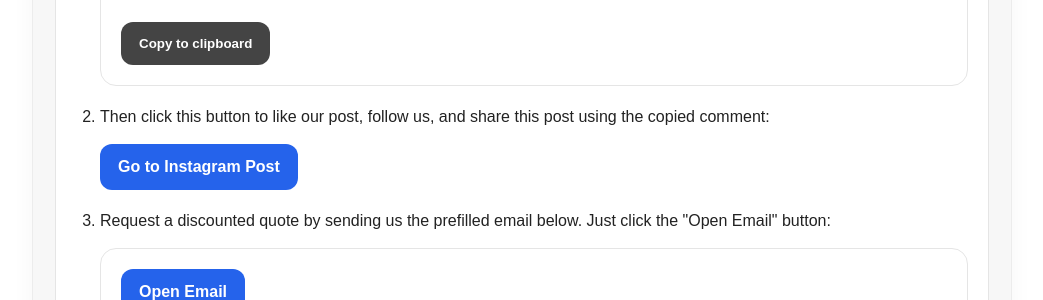
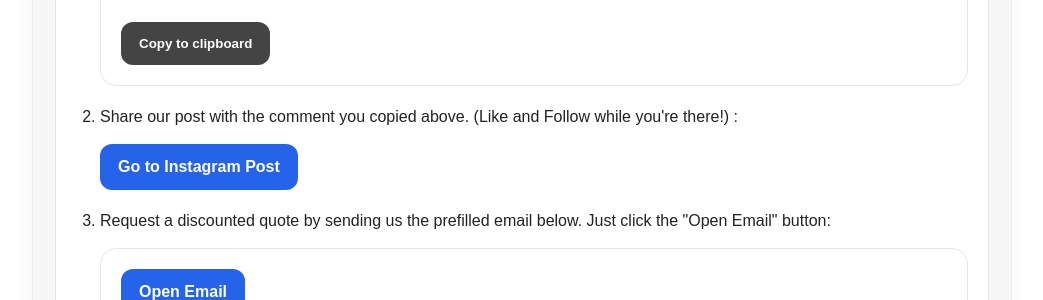
Before and after one commit to 2579maneshaw/2579maneshaw.github.io, a Jekyll site: the page built from discount/ig.html, in a window 1280 px wide. Shown: the part 851-1151 px from the top of the page, without its empty margins (118-1161 px from the left). Built offline with Jekyll 4.4.1, drawn with Linux system fonts in a browser that asks for light colours.

Commit message:
Update ig.html

```diff
--- a/discount/ig.html
+++ b/discount/ig.html
@@ -234,7 +234,7 @@ permalink: /discount/ig/
         </li>
 
         <li>
-          Then click this button to like our post, follow us, and share this post using the copied comment:
+          Share our post with the comment you copied above. (Like and Follow while you're there!) :
           <br><br>
           <a class="discountButton" id="igPostButton" href="#" target="_blank" rel="noopener">
             Go to Instagram Post
```
